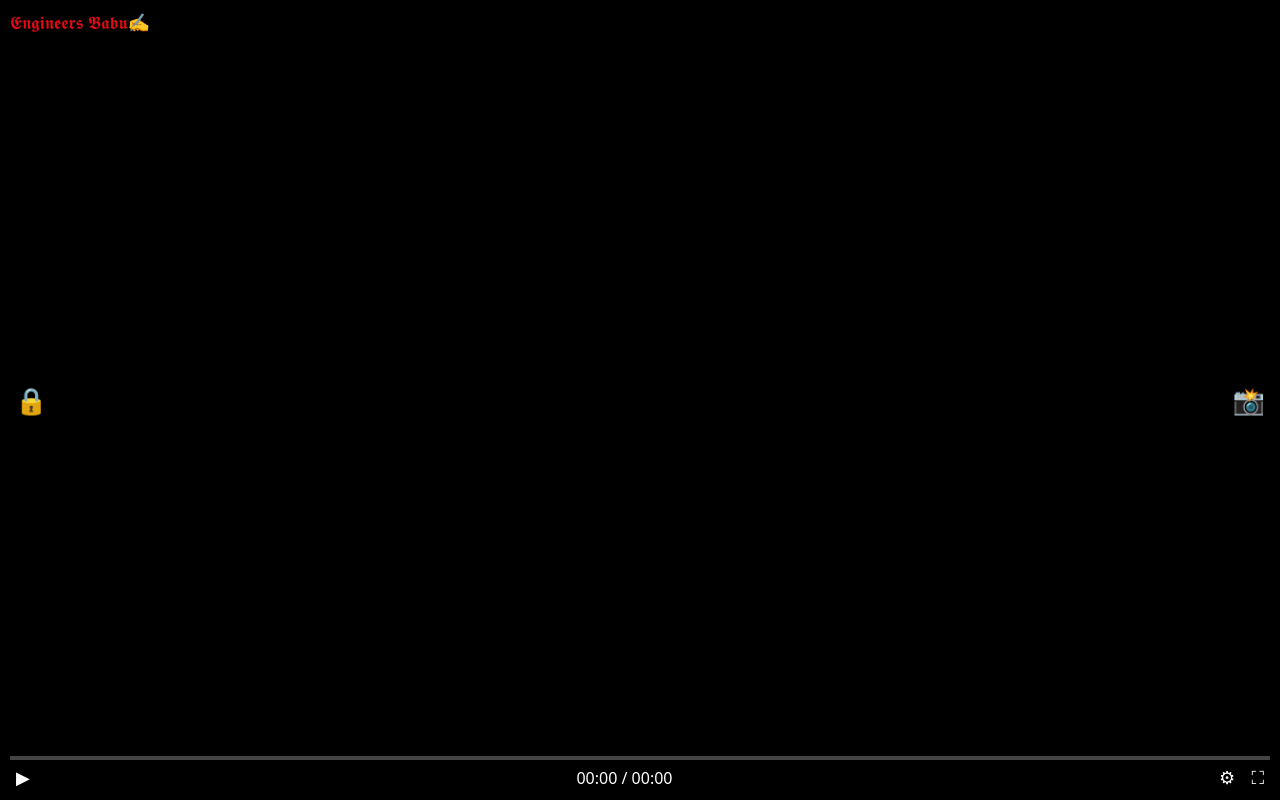
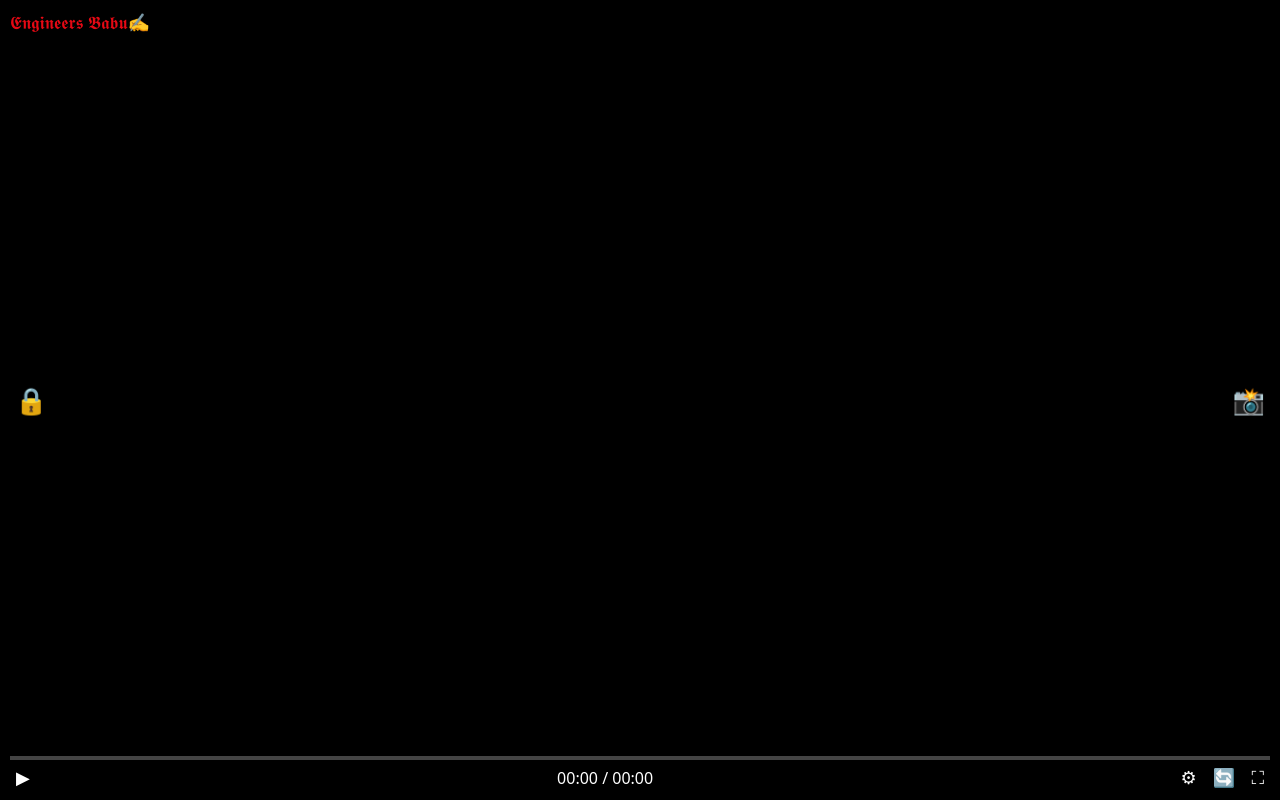
Before and after one commit to CombodianHero/Erbabuplayer, a website: page public/index.html in a window 1280 px wide. Drawn offline with nearby package versions, Linux system fonts and the light colour scheme.

Commit message:
Update index.html

```diff
--- a/public/index.html
+++ b/public/index.html
@@ -39,6 +39,7 @@
       <span id="time">00:00 / 00:00</span>
       <div class="right-controls">
         <button id="settings">⚙</button>
+        <button id="rotate-btn">🔄</button>
         <button id="fullscreen">⛶</button>
       </div>
     </div>
```
